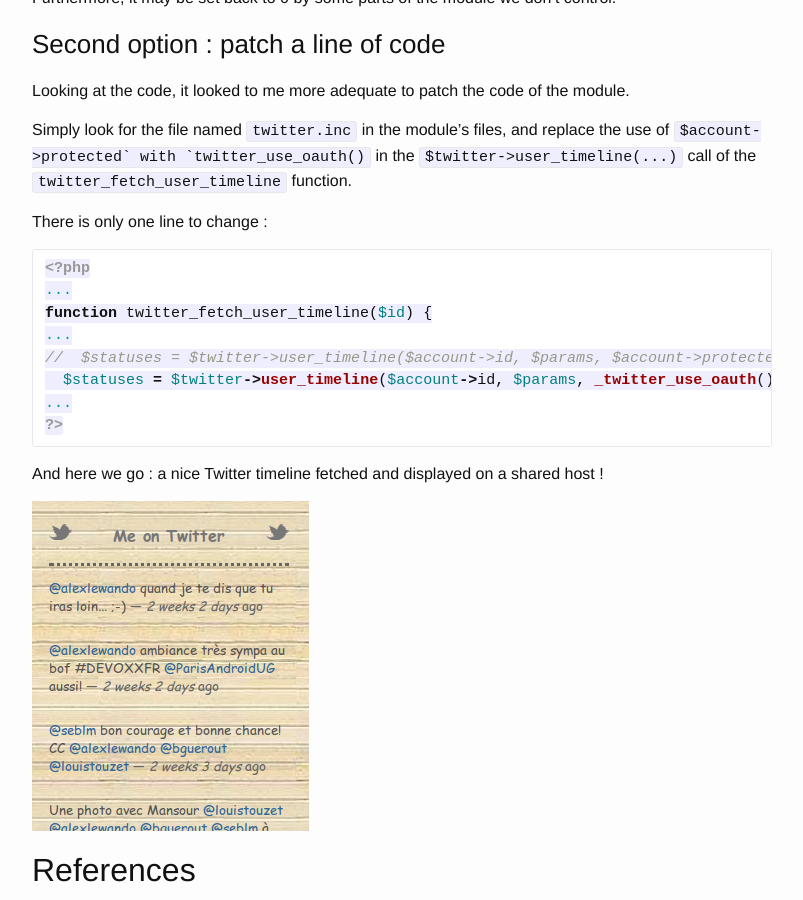
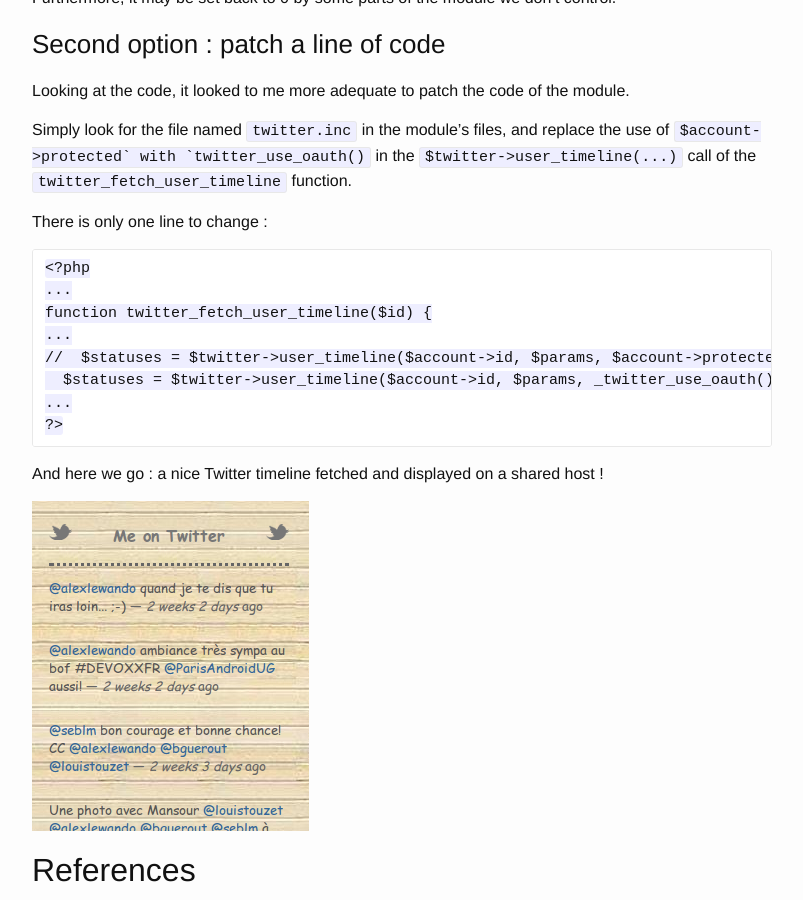
Before and after one commit to nicolabs/nicolabs.net, a Jekyll site: the page built from _posts/2012-05-06-Displaying-your-tweets-on-your-Drupal-blog.md, in a window 1280 px wide and 900 px high, scrolled down 1651 px. Shown: the whole window, without its empty margins (238-1041 px from the left). Built offline with Jekyll 4.4.1, drawn with Linux system fonts in a browser that asks for light colours.

````diff
--- a/_posts/2012-05-06-Displaying-your-tweets-on-your-Drupal-blog.md
+++ b/_posts/2012-05-06-Displaying-your-tweets-on-your-Drupal-blog.md
@@ -51,16 +51,14 @@ Simply look for the file named `twitter.inc` in the module's files, and replace
 
 There is only one line to change :
 
-```php
-<?php
-...
-function twitter_fetch_user_timeline($id) {
-...
-//  $statuses = $twitter->user_timeline($account->id, $params, $account->protected);
-  $statuses = $twitter->user_timeline($account->id, $params, _twitter_use_oauth());
-...
-?>
-```
+    <?php
+    ...
+    function twitter_fetch_user_timeline($id) {
+    ...
+    //  $statuses = $twitter->user_timeline($account->id, $params, $account->protected);
+      $statuses = $twitter->user_timeline($account->id, $params, _twitter_use_oauth());
+    ...
+    ?>
 
 And here we go : a nice Twitter timeline fetched and displayed on a shared host !
 
````
